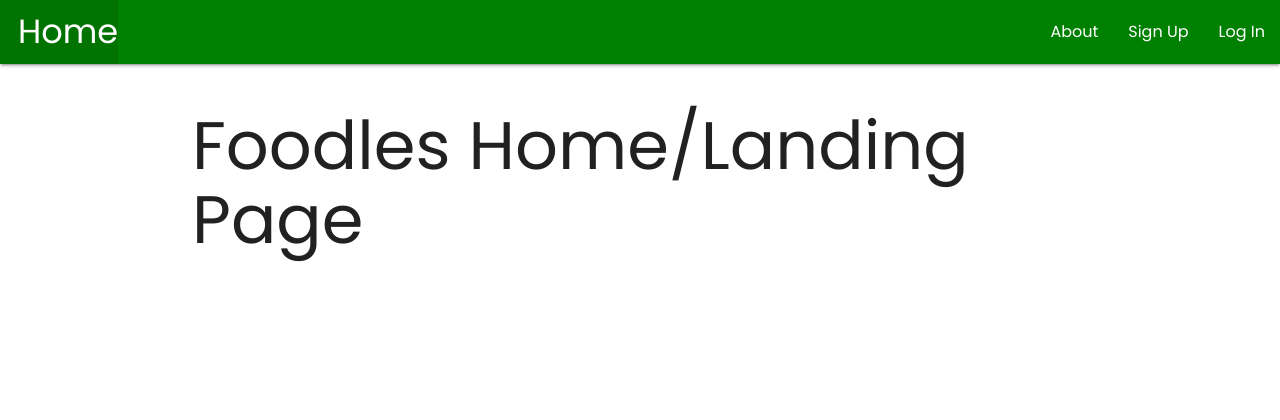
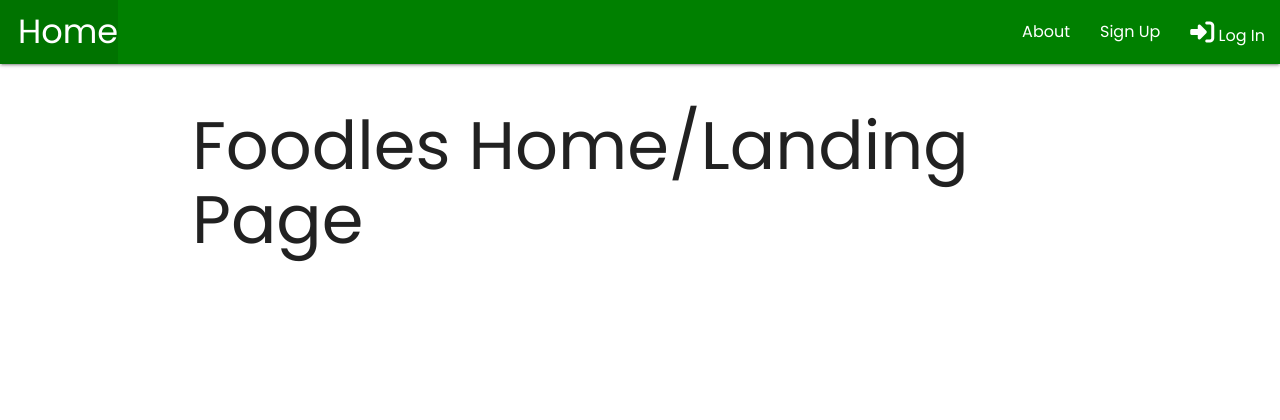
Before and after one commit to mhwhite22/foodles, a Django app: page / in a window 1280 px wide. Shown: the top 420 px of the page. Run offline with Django 3.2, Linux system fonts and the light colour scheme; some libraries are stand-ins or nearby versions.

Commit message:
added remaining nav icons

```diff
--- a/main_app/templates/base.html
+++ b/main_app/templates/base.html
@@ -21,13 +21,13 @@
                 <ul class="right">
                     <li><a href="{% url 'about' %}">About</a></li>
                   {% if user.is_authenticated %}
-                    <li><a href="{% url 'meals_index' %}">Meals</a></li>
+                    <li><a href="{% url 'meals_index' %}"><i class="fab fa-delicious"></i> Meals</a></li>
                     <li><a href="{% url 'recipes_create' %}"><i class="fas fa-book-open"></i> Add Recipe</a></li>
                     <li><a href="{% url 'recipes_index' %}"><i class="fas fa-book"></i>  Recipes</a></li>
-                    <li><a href="{% url 'logout' %}">Log Out</a></li>
+                    <li><a href="{% url 'logout' %}"><i class="fas fa-sign-out-alt"></i> Log Out</a></li>
                   {% else %}
                     <li><a href="{% url 'signup' %}">Sign Up</a></li>
-                    <li><a href="{% url 'login' %}">Log In</a></li>
+                    <li><a href="{% url 'login' %}"><i class="fas fa-sign-in-alt"></i> Log In</a></li>
                   {% endif %}
                 </ul>
             </div>
--- a/main_app/templates/meals/detail.html
+++ /dev/null
@@ -1,6 +0,0 @@
-{% extends 'base.html' %}
-{% block content %}
-
-<h1>Meal Detail</h1>
-
-{% endblock %}
--- a/main_app/templates/meals/index.html
+++ /dev/null
@@ -1,6 +0,0 @@
-{% extends 'base.html' %}
-{% block content %}
-
-<h1>Meal List</h1>
-
-{% endblock %}
```
